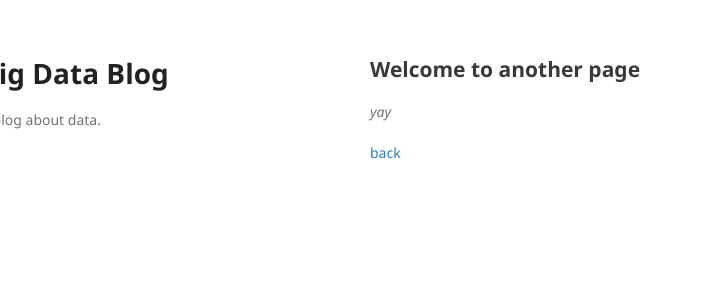
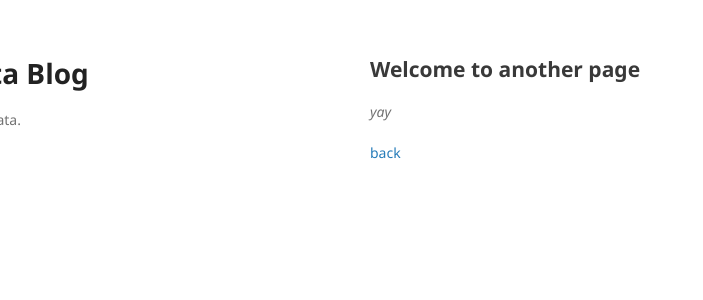
Before and after one commit to benquachtran/bigdatablog, a Jekyll site: the page built from another-page.md, in a window 1280 px wide. Shown: the top 300 px of the page, without its empty margins (0-703 px from the left). Built offline with Jekyll 4.4.1, drawn with Linux system fonts in a browser that asks for light colours; our own code applies the rules of GitHub Pages for plain Markdown files.

Commit message:
Update jekyll-theme-minimal.scss

```diff
--- a/_sass/jekyll-theme-minimal.scss
+++ b/_sass/jekyll-theme-minimal.scss
@@ -109,7 +109,7 @@ header {
   width:270px;
   float:left;
   position:fixed;
-  left:-20px;
+  left:-100px;
   -webkit-font-smoothing:subpixel-antialiased;
 }
 
```
